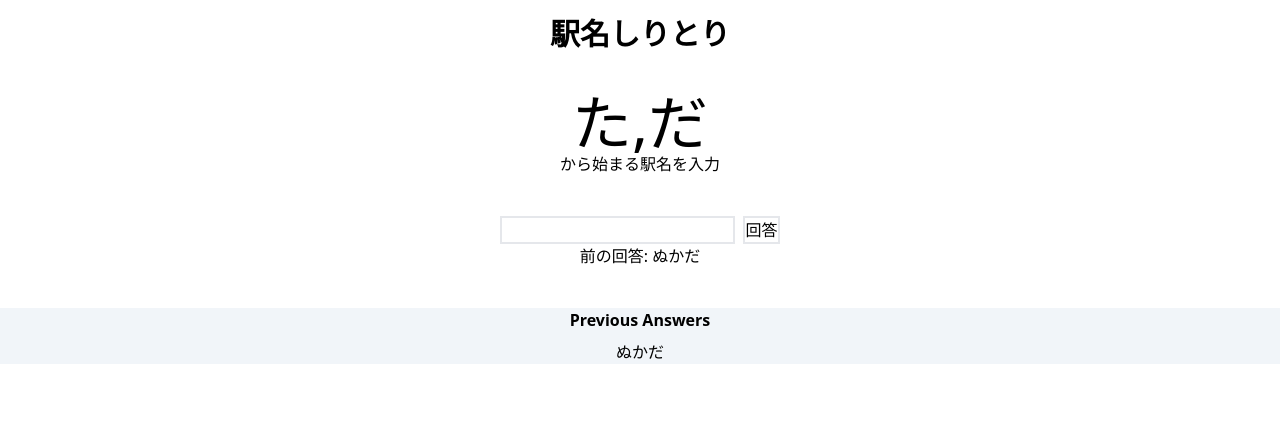
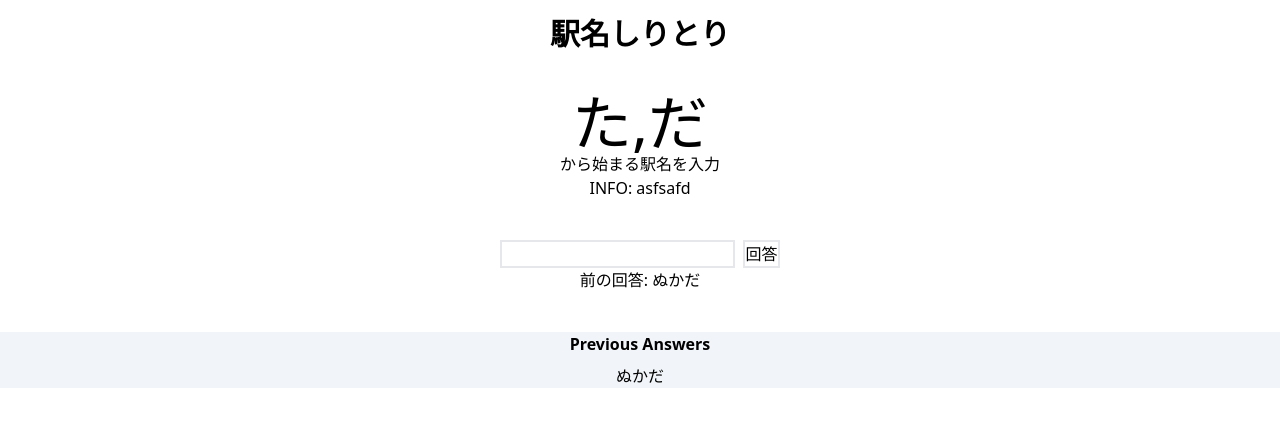
Before and after one commit to atommy-euph/snwc2, a React (Create React App) app: page / in a window 1280 px wide. Both pictures are taken after a click on the button "スタート". Shown: the top 426 px of the page. Built offline with nearby package versions, Linux system fonts and the light colour scheme.

Commit message:
add Notice and enable checking existence

```diff
--- a/src/App.js
+++ b/src/App.js
@@ -1,5 +1,8 @@
 import { useState } from "react";
 import "./App.css";
+
+import Notice from "./components/Notice";
+
 import {
   isValidLetters,
   isIncludedInStations,
@@ -28,11 +31,11 @@ function App() {
       alert("駅名に使われない文字が含まれています");
       return;
     }
-    // if (!isIncludedInStations(answer)) {
-    //   setAnswer("");
-    //   alert("その駅は存在しません");
-    //   return;
-    // }
+    if (!isIncludedInStations(answer)) {
+      setAnswer("");
+      alert("その駅は存在しません");
+      return;
+    }
     console.log("validLetters");
     if (!startsWithValidLetter(answer, answers)) {
       setAnswer("");
@@ -95,6 +98,7 @@ function App() {
             </p>
             <p>から始まる駅名を入力</p>
           </div>
+          <Notice text={"asfsafd"} level={"INFO"} />
           <div className="mt-10">
             <input
               className="border-2"
@@ -113,7 +117,7 @@ function App() {
           <div className="mt-10 bg-slate-100">
             <p className="font-bold mb-2">Previous Answers</p>
             <ul>
-              {answers.map((value) => (
+              {answers.reverse().map((value) => (
                 <li key={value} className="text-black">
                   {value}
                 </li>
--- /dev/null
+++ b/src/components/Notice.jsx
@@ -0,0 +1,22 @@
+import React from "react";
+
+const Notice = ({ text, level }) => {
+  let icon;
+  switch (level) {
+    case "INFO":
+      icon = "INFO";
+      break;
+    case "ALERT":
+      icon = "ALERT";
+      break;
+    default:
+      icon = "INFO";
+  }
+  return (
+    <p>
+      {icon}: {text}
+    </p>
+  );
+};
+
+export default Notice;
```
